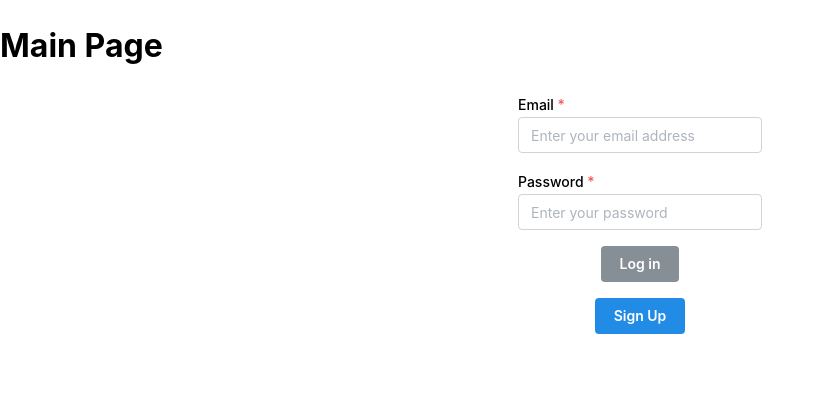
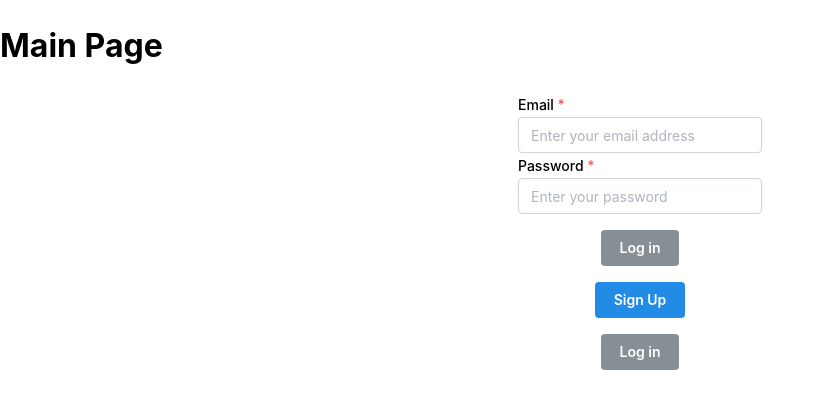
Before and after one commit to Jeco99/form, a Next.js app: page / in a window 1280 px wide. Shown: the top 408 px of the page, without its empty margins (0-823 px from the left). Built offline with nearby package versions, Linux system fonts and the light colour scheme.

Commit message:
oauth v1

```diff
--- /dev/null
+++ b/app/login/loginWithGoogle.ts
@@ -0,0 +1,14 @@
+"use server";
+import { createClient } from "@/utils/supabase/server";
+
+export async function loginWithGoogle() {
+  const supabase = createClient();
+  const { data, error } = await supabase.auth.signInWithOAuth({
+    provider: "google",
+    options: {
+      redirectTo: `${window.location}/auth/callback/v1`,
+    },
+  });
+  console.log(data);
+  console.log(error);
+}
--- a/app/login/page.tsx
+++ b/app/login/page.tsx
@@ -1,11 +1,11 @@
 import { Container, Flex, TextInput, Button } from "@mantine/core";
 import { login } from "./action";
 import Link from "next/link";
+import GoogleSignIn from "@/component/googleLogIn";
 
 export default function LoginPage() {
   return (
     <Container>
-      <form action={login}>
       <Flex
         mih={50}
         gap="md"
@@ -14,6 +14,7 @@ export default function LoginPage() {
         direction="column"
         wrap="nowrap"
       >
+        <form action={login}>
           <TextInput
             label="Email"
             type="email"
@@ -30,6 +31,7 @@ export default function LoginPage() {
             placeholder="Enter your password"
             required
           />
+        </form>
         <Button variant="filled" color="gray" type="submit">
           Log in
         </Button>
@@ -38,11 +40,11 @@ export default function LoginPage() {
             Sign Up
           </Button>
         </Link>
+        <GoogleSignIn />
 
         {/* <button formAction={login}>Log in</button>
           <button formAction={signup}>Sign up</button> */}
       </Flex>
-      </form>
     </Container>
   );
 }
--- /dev/null
+++ b/component/googleLogIn.tsx
@@ -0,0 +1,19 @@
+"use client";
+
+import { loginWithGoogle } from "@/app/login/loginWithGoogle";
+import { Button } from "@mantine/core";
+
+export default function GoogleSignIn() {
+  return (
+    <>
+      <Button
+        variant="filled"
+        color="gray"
+        type="submit"
+        onClick={() => loginWithGoogle}
+      >
+        Log in
+      </Button>
+    </>
+  );
+}
```
Also changed, not shown: app/auth/callback/route.ts (added, +37 -0 lines), app/login/action.ts (+0 -20 lines), app/notes/page.tsx (deleted, +0 -10 lines). Lines whose indentation alone changed are shown as unchanged.
